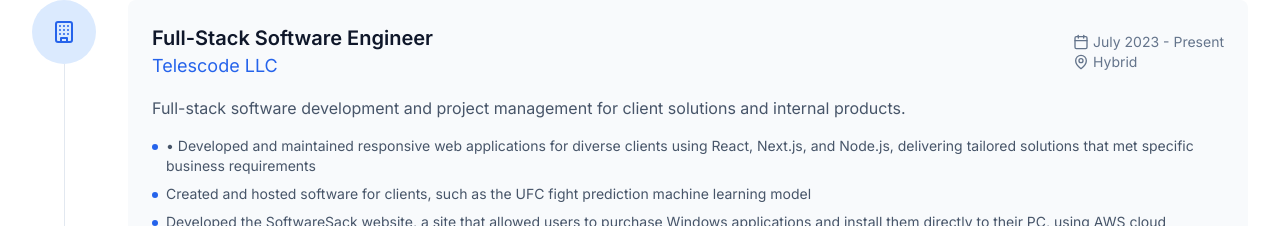
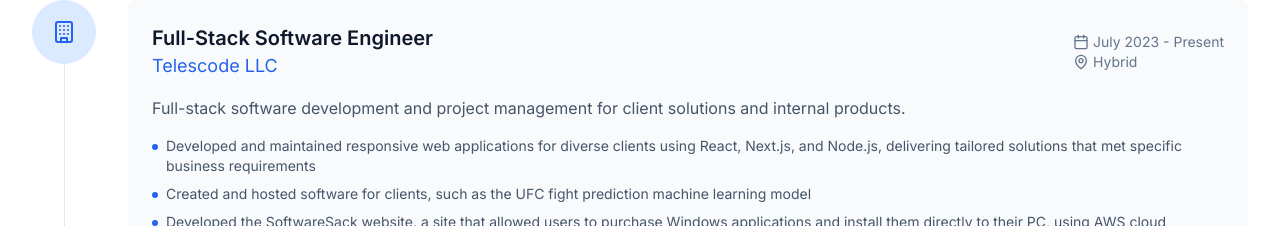
Before and after one commit to gdsakelaris/Telescode-Website, a Next.js app: page /about in a window 1280 px wide. Shown: the part 1385-1611 px from the top of the page. Built offline with nearby package versions, Linux system fonts and the light colour scheme.

Commit message:
removed bullet

```diff
--- a/components/sections/experience.tsx
+++ b/components/sections/experience.tsx
@@ -13,7 +13,7 @@ const experiences = [
 		description:
 			"Full-stack software development and project management for client solutions and internal products.",
 		achievements: [
-			"•	Developed and maintained responsive web applications for diverse clients using React, Next.js, and Node.js, delivering tailored solutions that met specific business requirements",
+			"Developed and maintained responsive web applications for diverse clients using React, Next.js, and Node.js, delivering tailored solutions that met specific business requirements",
 			"Created and hosted software for clients, such as the UFC fight prediction machine learning model",
 			"Developed the SoftwareSack website, a site that allowed users to purchase Windows applications and install them directly to their PC, using AWS cloud services such as S3, Lambda, and CloudFront",
 			"Developed various Windows applications to assist in the development process, such as Code2Text",
```
